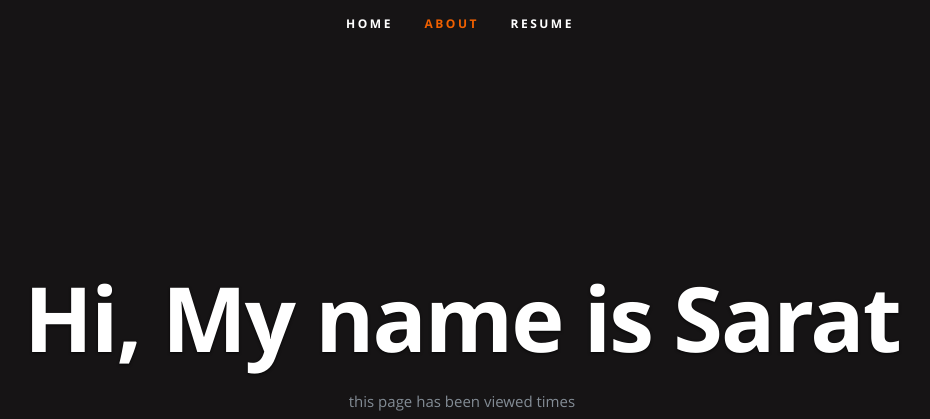
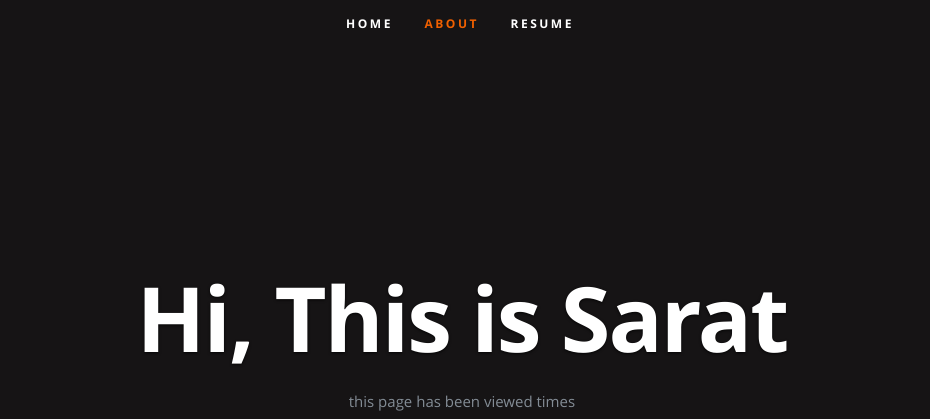
Before and after one commit to sarat-balogun/Azure-Resume, a plain HTML site: page frontend/index.html in a window 1280 px wide. Shown: the top 419 px of the page, without its empty margins (180-1110 px from the left). Drawn offline with nearby package versions, Linux system fonts and the light colour scheme.

Commit message:
update to fronten

```diff
--- a/frontend/index.html
+++ b/frontend/index.html
@@ -54,7 +54,7 @@
 
       <div class="row banner">
          <div class="banner-text">
-            <h1 class="responsive-headline">Hi, My name is Sarat</h1>
+            <h1 class="responsive-headline">Hi, This is Sarat</h1>
 
             <p>this page has been viewed <a id="counter"></a> times </p>
             <ul class="social">
```
